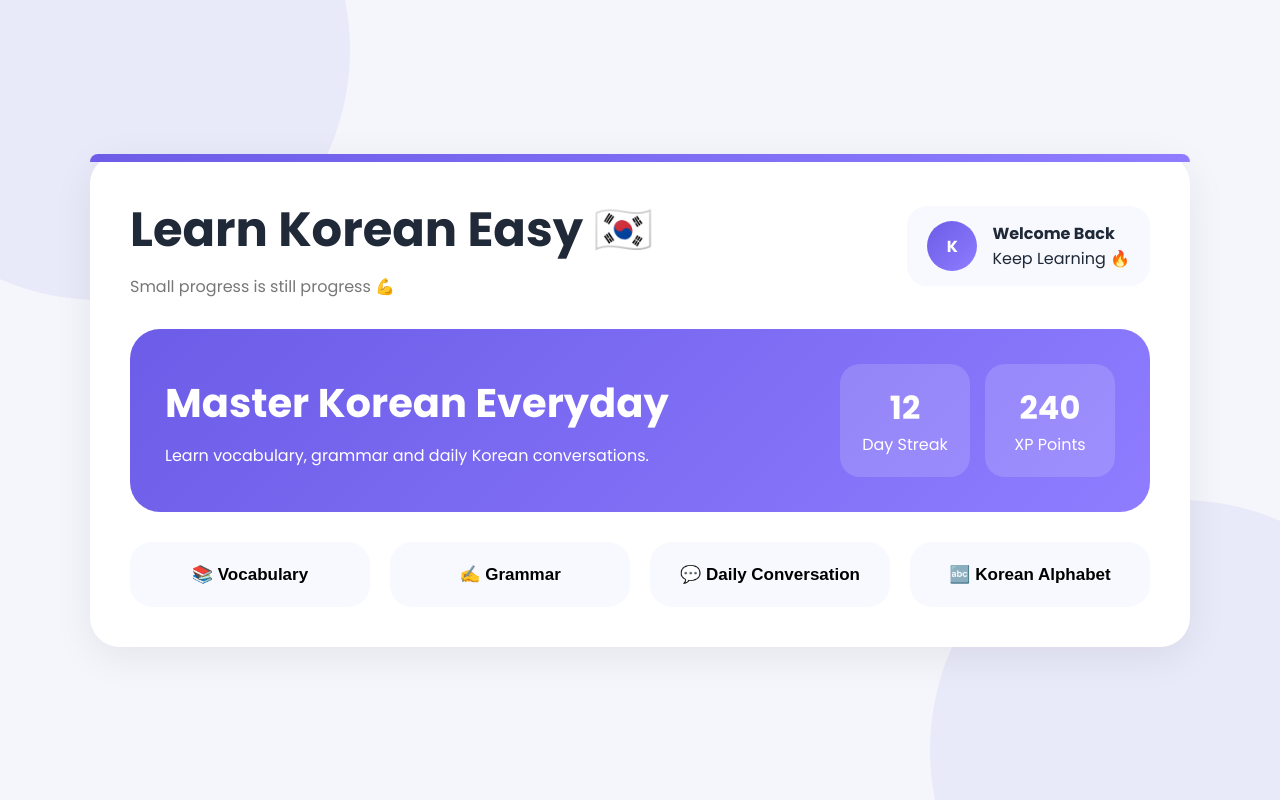
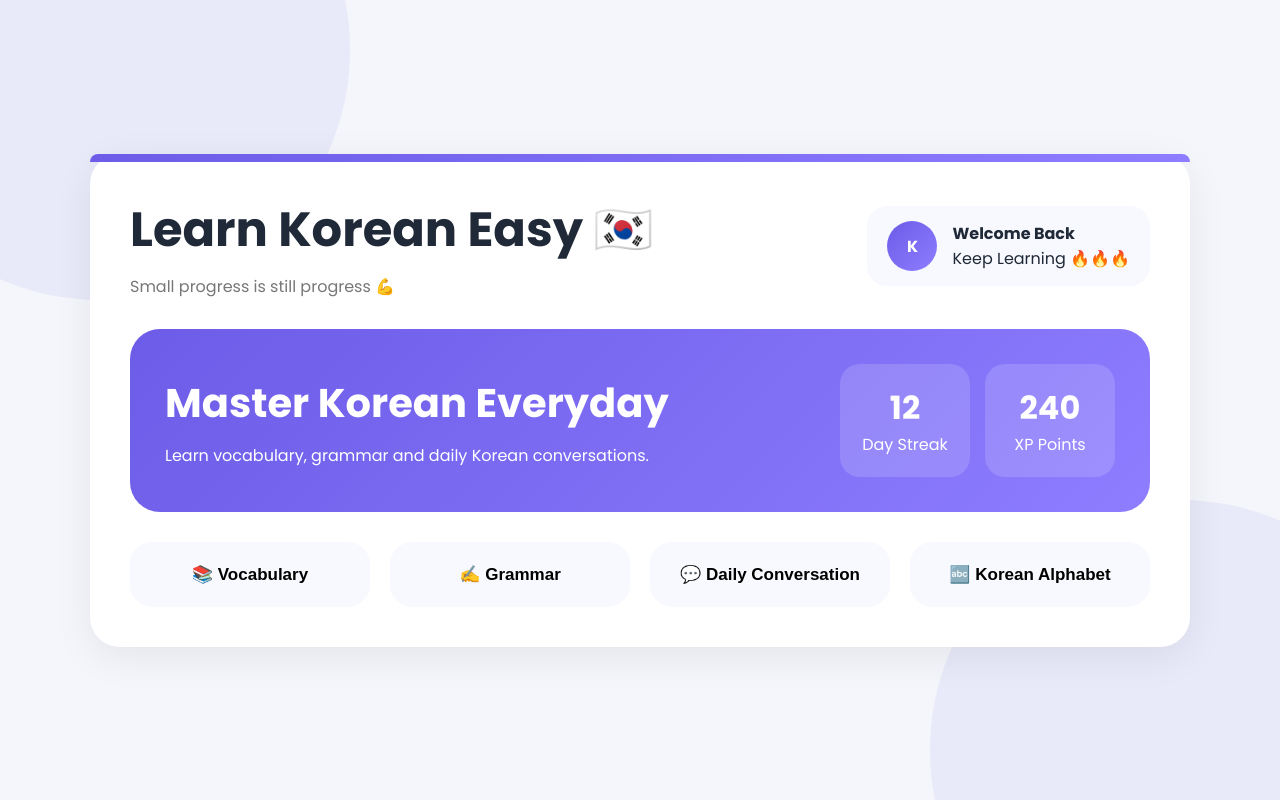
Before and after one commit to khojiakbar05/korean_words-web, a plain HTML site: page index.html in a window 1280 px wide. Drawn offline with Linux system fonts and the light colour scheme.

Commit message:
fix: html

```diff
--- a/index.html
+++ b/index.html
@@ -31,7 +31,7 @@
 
         <div>
           <h4>Welcome Back</h4>
-          <p>Keep Learning 🔥</p>
+          <p>Keep Learning 🔥🔥🔥</p>
         </div>
       </div>
 
```
